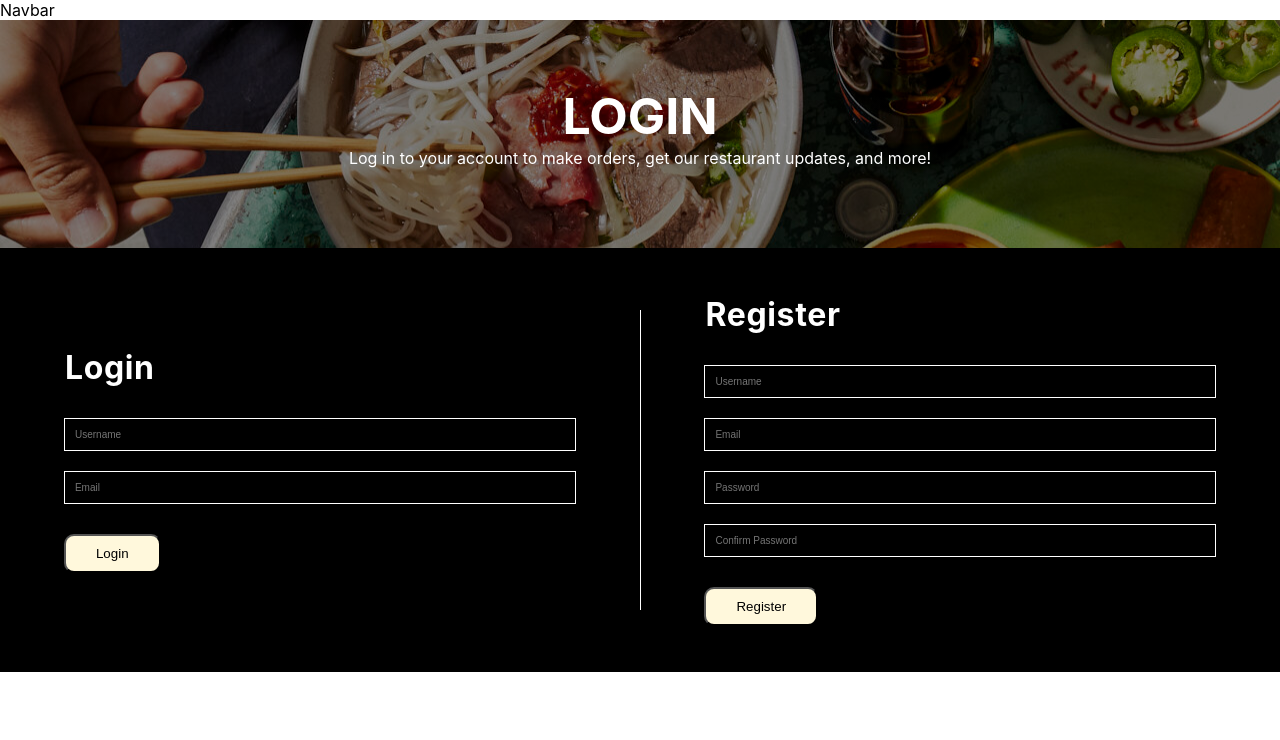
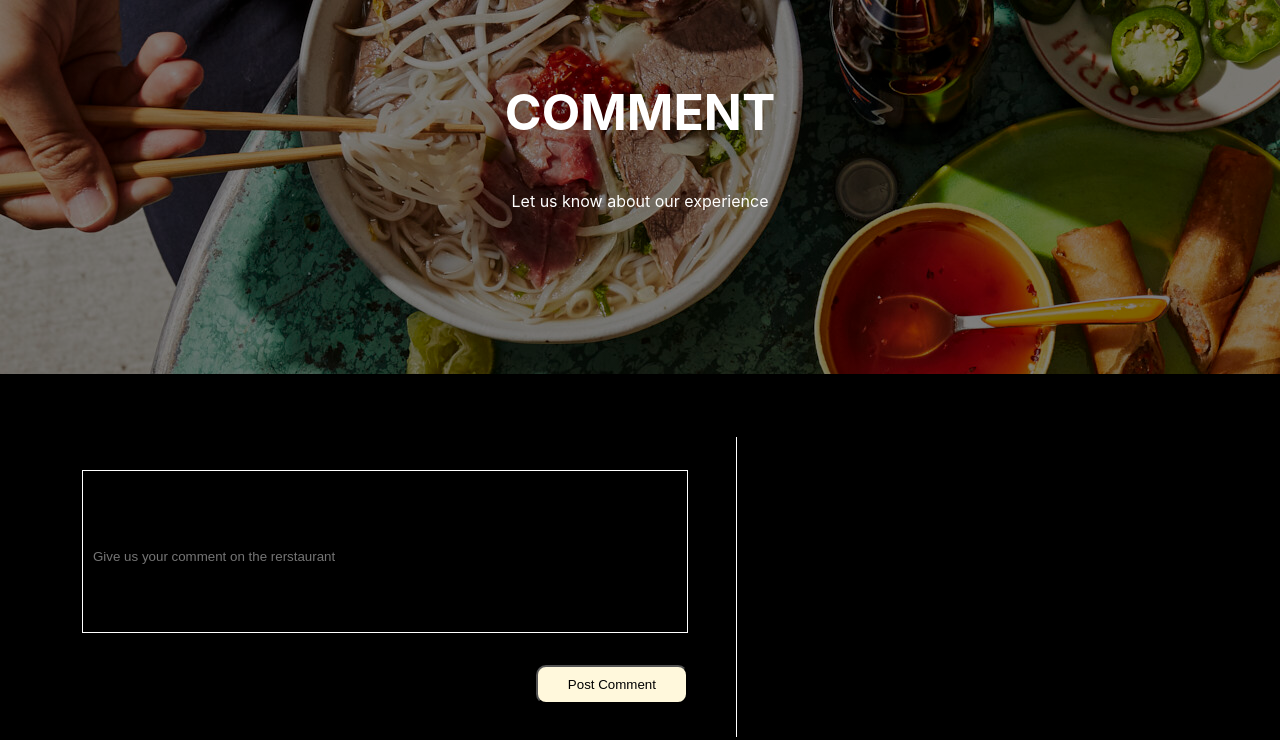
Before and after one commit to H13062/Project3444, a React (Create React App) app: page / in a window 1280 px wide. Shown: the top 740 px of the page. Built offline with nearby package versions, Linux system fonts and the light colour scheme.

Commit message:
Roughly added comment page

```diff
--- a/src/App.js
+++ b/src/App.js
@@ -1,14 +1,16 @@
 import React from 'react';
 import './App.css';
-import { Register, AboutUs } from "./pages"
+import { Register, AboutUs, Comment } from "./pages"
 import {Navbar} from "./component"
 
 function App() {
   return (
     <>
-      <Navbar/>
-       <Register />
+      {/* <Navbar/> */}
+       {/* <Register /> */}
       {/* <AboutUs /> */}
+      <Comment />
+
     </>
   );
 }
--- a/src/pages/About/AboutUs.js
+++ b/src/pages/About/AboutUs.js
@@ -1,5 +1,5 @@
 import React from 'react'
-import './AboutUs.css';
+import './aboutus.css';
 import {images} from '../../constants';
 
 const AboutUs = () => {
--- /dev/null
+++ b/src/pages/Comment/comment.css
@@ -0,0 +1,71 @@
+.app__comment{
+    display: flex;
+    flex-direction: column;
+    height: 100vh;
+    overflow: hidden;
+}
+
+.app__comment-header{
+    display: flex;
+    flex-direction: column;
+    text-align: center;
+    height: 100%;
+    background-color: black;
+    background: linear-gradient( rgba(0, 0, 0, 0.5), rgba(0, 0, 0, 0.5) ), url("../../assets/backgroundpic.jpg");
+    z-index: 3;
+    color:white;
+    padding: 3rem 0;
+}
+
+.app__comment-header h1{
+    font-size: 50px;
+    text-transform: uppercase;
+}
+
+.app__comment-field{
+    display: flex;
+    flex-direction: row;
+    align-items: center;
+    height: 100%;
+    background-color: black;
+    padding: 3rem;
+}
+
+.app__comment-field_input{
+    width: 50%;
+    display: flex;
+    flex-direction: column;
+    padding: 3rem;
+    align-items: flex-end;
+    justify-content: center;
+}
+
+.app__comment-field_input input{
+    width: 100%;
+    height: 150px;
+    padding-left: 10px;
+    padding-top: 10px;
+    margin-bottom: 2rem;
+    background-color: rgba(0, 0, 0, 0);
+    border: 1px solid white;;
+}
+
+.app__comment-field_input button{
+    background-color:cornsilk;
+    padding: 10px 30px;
+    border-radius: 10px;
+}
+
+.app__comment-field_input input::placeholder{
+    position: fixed;
+}
+
+#root{
+    min-height: 100vh;
+}
+
+.comment-dash{
+    width: 1px;
+    height: 300px;
+    background-color: white;
+}
--- /dev/null
+++ b/src/pages/Comment/comment.js
@@ -0,0 +1,28 @@
+import React from 'react'
+import './comment.css';
+import {images} from '../../constants';
+
+const Comment = () => {
+  return (
+    <div className='app__comment'>
+        <div className='app__comment-header'>
+            <h1>Comment</h1>
+            <p>Let us know about our experience</p>
+        </div>
+        <div className='app__comment-field'>
+            <div className='app__comment-field_input'>
+                <input placeholder='Give us your comment on the rerstaurant'/>
+                <button type='submit'>Post Comment</button>
+            </div>
+
+            <div className='comment-dash'></div>
+
+            <div className='app__comment-field_'>
+
+            </div>
+        </div>
+    </div>
+  )
+}
+
+export default Comment
--- a/src/pages/index.js
+++ b/src/pages/index.js
@@ -1,6 +1,8 @@
 import Register from './Register/register';
-import AboutUs from './About/AboutUs';
+import AboutUs from './About/aboutus';
+import Comment from './Comment/comment';
 export {
     Register,
-    AboutUs
+    AboutUs,
+    Comment
 };
```
